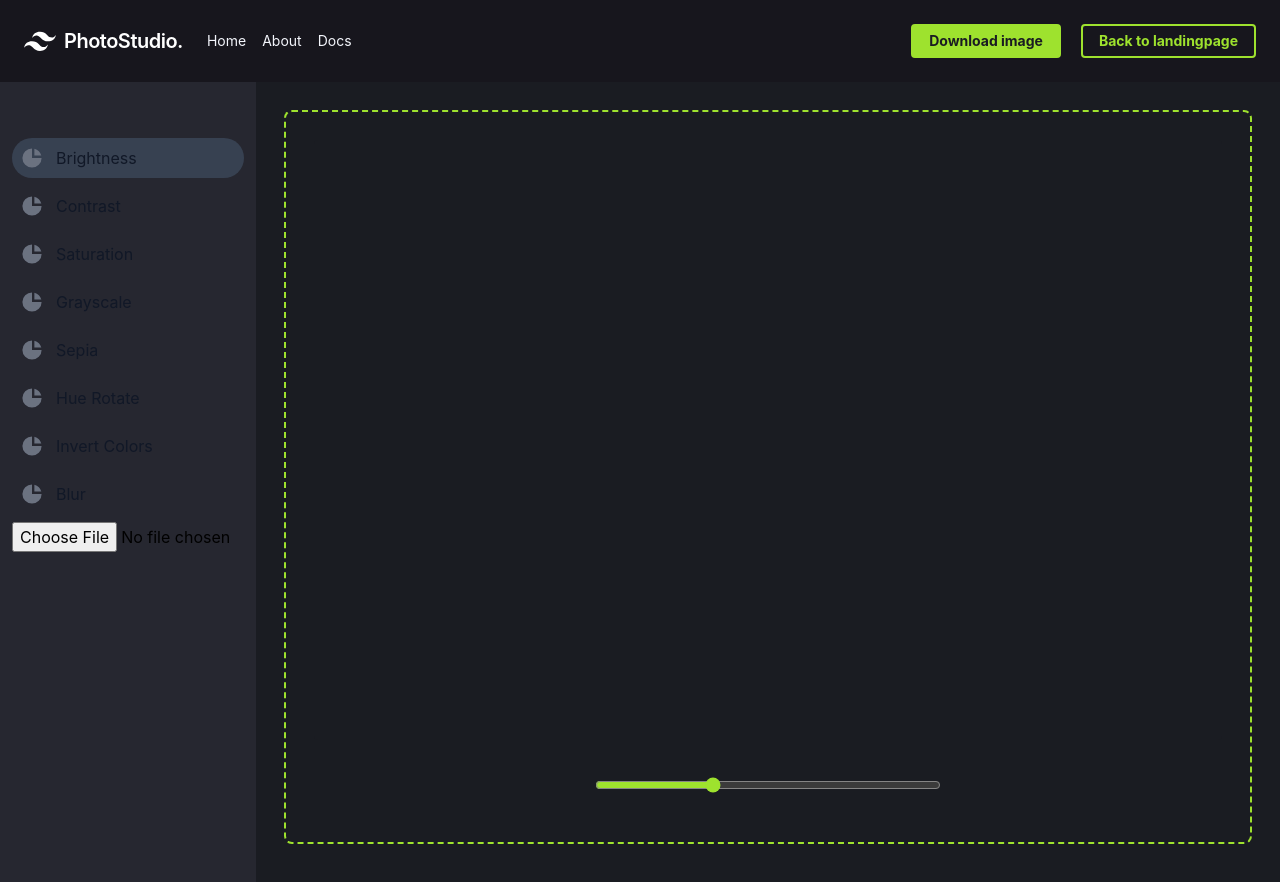
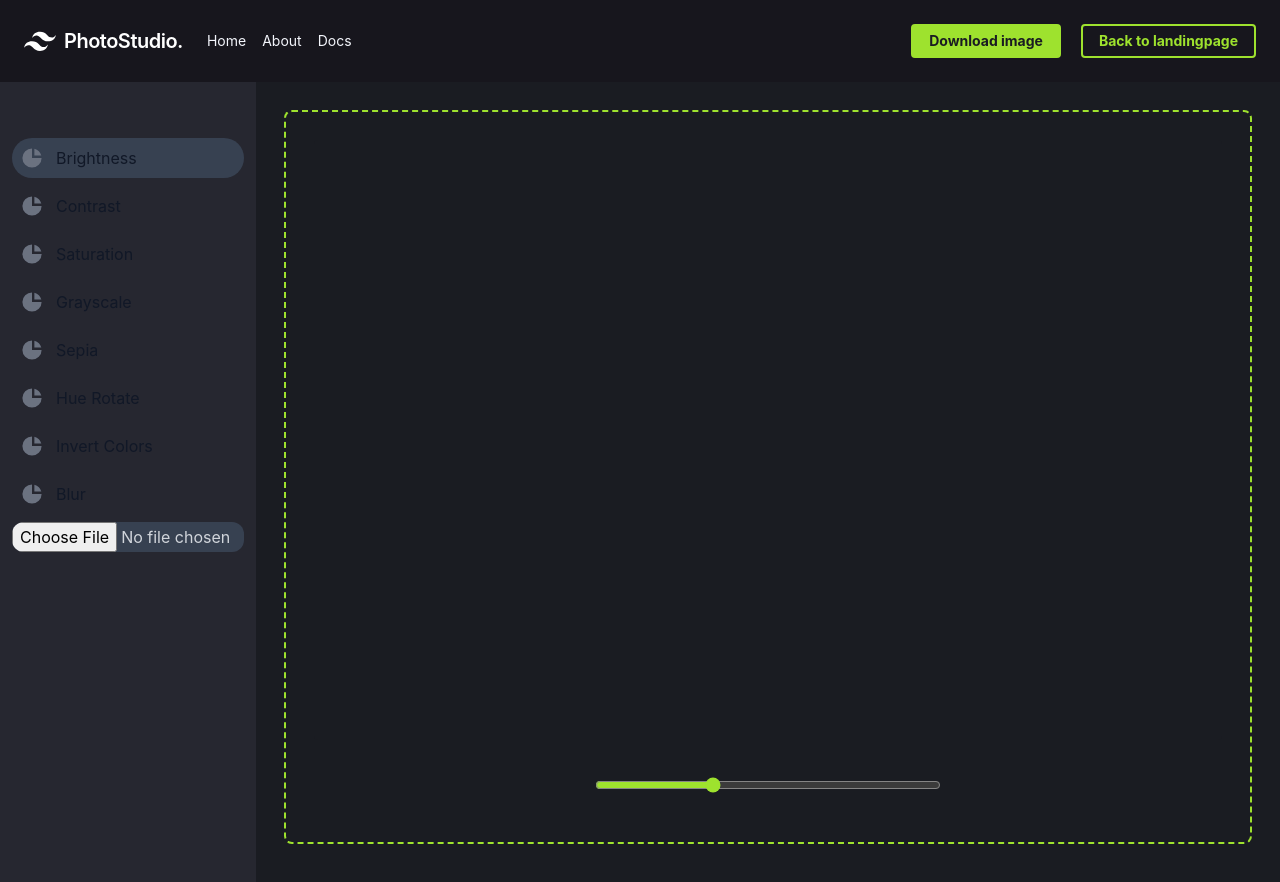
Before and after one commit to lucasjolibois54/photostudio, a React (Create React App) app: page / in a window 1280 px wide. Built offline with nearby package versions, Linux system fonts and the light colour scheme.

Commit message:
Update Home.js

```diff
--- a/src/pages/Home.js
+++ b/src/pages/Home.js
@@ -154,7 +154,7 @@ function Home() {
                 handleClick={() => setSelectedOptionIndex(index)}
                 />)
             })}
-            <input
+            <input className='bg-gray-700 text-gray-300 rounded-xl w-full'
         type="file"
         onChange={(e) => {
           setImage(e.target.files[0]);
```
